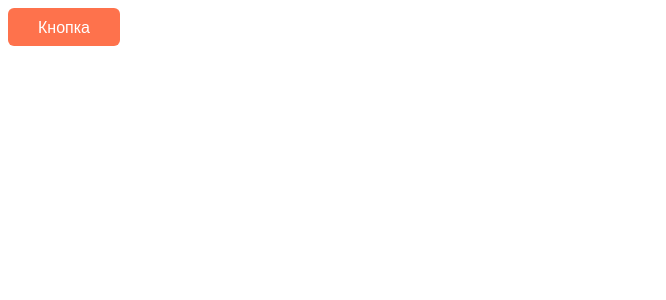
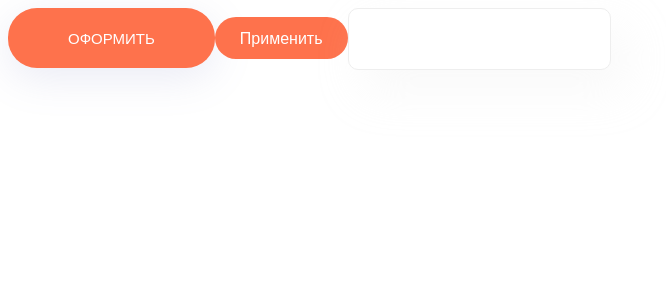
Before and after one commit to zakharovdm/pizza-app, a React (Vite) app: page / in a window 1280 px wide. Shown: the top 300 px of the page, without its empty margins (0-666 px from the left). Built offline with nearby package versions, Linux system fonts and the light colour scheme.

Commit message:
add button and input components

```diff
--- a/src/App.tsx
+++ b/src/App.tsx
@@ -1,9 +1,12 @@
 import Button from './components/Button/Button';
+import Input from './components/Input/Input';
 
 function App() {
 	return (
 		<>
-			<Button onClick={() => {}}>Кнопка</Button>
+			<Button apperance='big' onClick={() => {}}>Оформить</Button>
+			<Button onClick={() => {}}>Применить</Button>
+			<Input />
 		</>
 	);
 }
--- a/src/components/Button/Button.module.css
+++ b/src/components/Button/Button.module.css
@@ -1,9 +1,11 @@
 .button {
-  border-radius: 6px;
+  border-radius: 29px;
+  padding-left: 30px;
+  padding-right: 30px;
   border: none;
-  padding: 8px 30px;
-  font-size: 16px;
-  font-family: inherit;
+  font-family: var(--font);
+  font-weight: 400;
+  font-style: normal;
   background: var(--primary-color);
   color: var(--button-text-color);
   cursor: pointer;
@@ -13,3 +15,16 @@
 .button:hover {
   background: var(--primary-color-hover);
 }
+
+.big {
+  text-transform: uppercase;
+  padding: 20px 60px;
+  font-size: 15px;
+  box-shadow: 0 10px 40px 0 rgba(122, 129, 190, 0.16);
+}
+
+.small {
+  font-size: 16px;
+  text-transform: capitalize;
+  padding: 10px 25px;
+}
--- a/src/components/Button/Button.props.ts
+++ b/src/components/Button/Button.props.ts
@@ -2,4 +2,5 @@ import { ButtonHTMLAttributes, ReactNode } from 'react';
 
 export interface ButtonProps extends ButtonHTMLAttributes<HTMLButtonElement> {
   children: ReactNode;
+  apperance?: 'big' | 'small';
 }
--- a/src/components/Button/Button.tsx
+++ b/src/components/Button/Button.tsx
@@ -1,11 +1,18 @@
 import styles from './Button.module.css';
-import { ButtonProps } from './ButtonProps';
+import { ButtonProps } from './Button.props';
 import cn from 'classnames';
 
-function Button({children, className, ...props}: ButtonProps) {
-
+function Button({ children, className, apperance = 'small', ...props }: ButtonProps) {
 	return (
-		<button className={cn(className, styles.button)} {...props} >{children}</button>
+		<button
+			className={cn(className, styles.button, {
+				[styles.big]: apperance === 'big',
+				[styles.small]: apperance === 'small'
+			})}
+			{...props}
+		>
+			{children}
+		</button>
 	);
 }
 
--- /dev/null
+++ b/src/components/Input/Input.module.css
@@ -0,0 +1,15 @@
+.input {
+  font-size: 17px;
+  font-style: normal;
+  font-weight: 400;
+  color: var(--main-text-color);
+  border: 1px solid #eee;
+  border-radius: 10px;
+  box-shadow: 15px 20px 45px 0 rgba(233, 233, 233, 0.25);
+  padding: 20px;
+}
+
+.invalid {
+  border: 1px solid red;
+  background: rgb(116, 58, 58);
+}
--- /dev/null
+++ b/src/components/Input/Input.props.ts
@@ -0,0 +1,5 @@
+import { InputHTMLAttributes } from 'react';
+
+export interface InputProps extends InputHTMLAttributes<HTMLInputElement> {
+  isValid?: boolean
+}
--- /dev/null
+++ b/src/components/Input/Input.tsx
@@ -0,0 +1,18 @@
+import { forwardRef } from 'react';
+import styles from './Input.module.css';
+import cn from 'classnames';
+import { InputProps } from './Input.props';
+
+const Input = forwardRef<HTMLInputElement, InputProps>(function Input({ className, isValid = true, ...props }, ref) {
+	return (
+		<input
+			ref={ref}
+			{...props}
+			className={cn(className, styles.input, {
+				[styles.invalid]: !isValid
+			})}
+		/>
+	);
+});
+
+export default Input;
--- a/src/index.css
+++ b/src/index.css
@@ -10,6 +10,6 @@
 }
 
 body {
-  font-family: "Open Sans", sans-serif;
+  font-family: var(--font);
   background-color: var(--background-color);
 }
```
Also changed, not shown: src/main.tsx (+8 -8 lines).
